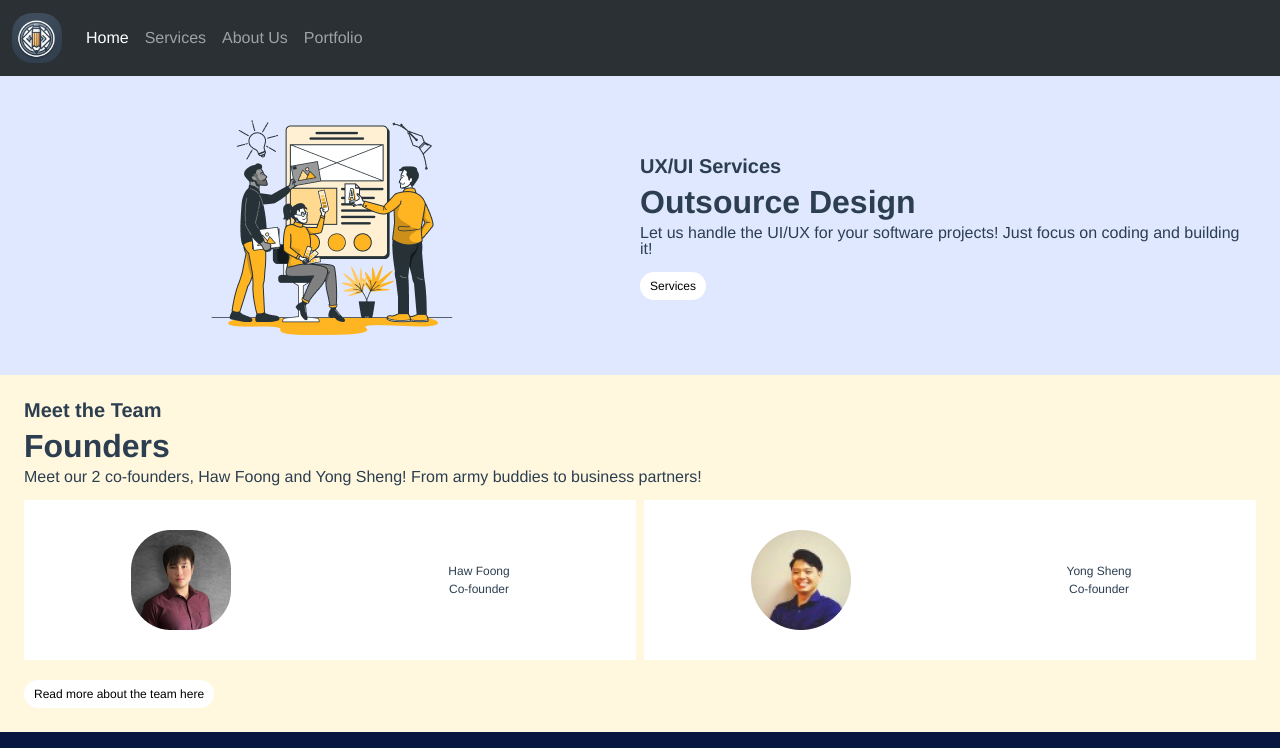
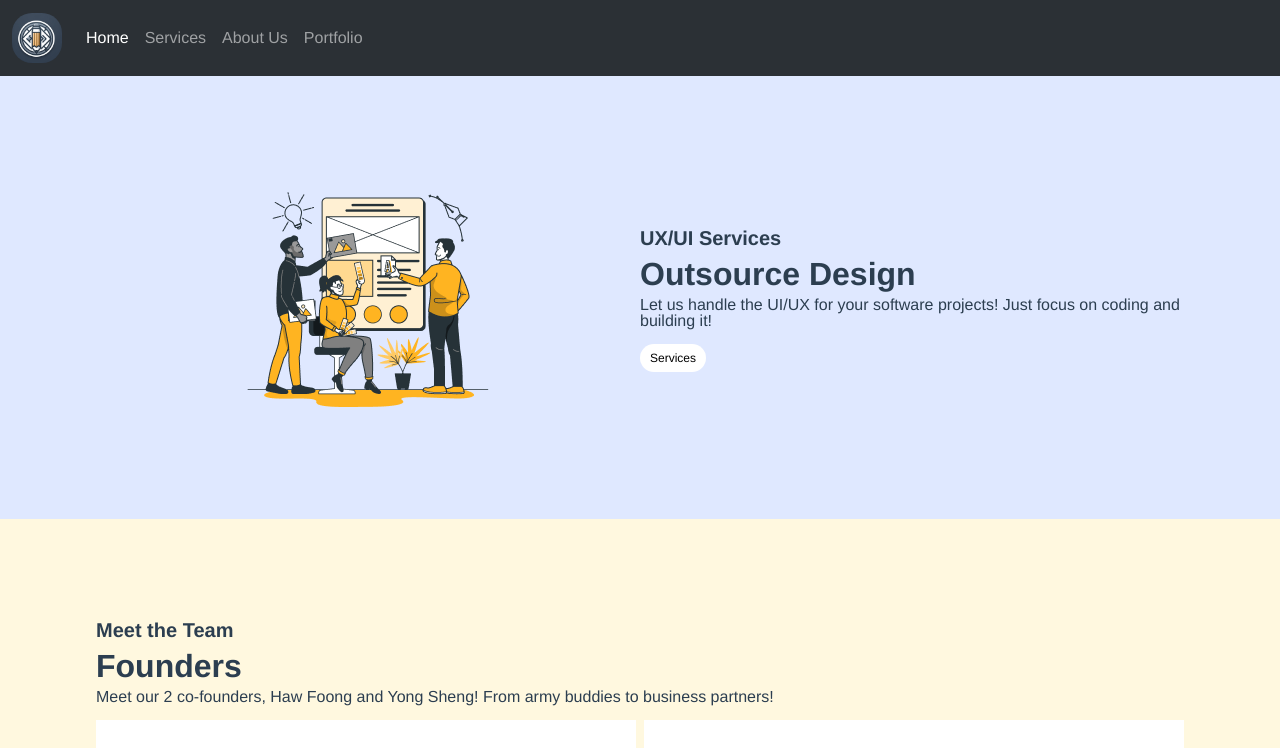
Before and after one commit to sh3ngsh3ng/design-werkz-demo, a Vue app: page / in a window 1280 px wide. Shown: the top 748 px of the page. Built offline with nearby package versions, Linux system fonts and the light colour scheme.

Commit message:
added minor adjustments for laptop view 1280px

```diff
--- a/src/App.vue
+++ b/src/App.vue
@@ -64,5 +64,15 @@
       min-height: 70vh;
     }
 
+    .section {
+      padding: 48px;
+    }
+
+  }
+
+  @media screen and (min-width: 1280px) {
+    .section {
+      padding: 96px;
+    }
   }
 </style>
--- a/src/components/ContactCardBig.vue
+++ b/src/components/ContactCardBig.vue
@@ -1,9 +1,9 @@
 <template>
     <div id="contact-card-big">
         <div class="row">
-            <div id="img-div" class="sub-div col-md-6 d-md-flex justify-content-center align-items-center"><img
+            <div id="img-div" class="sub-div col-md-6 col-lg-4 d-md-flex justify-content-center align-items-center"><img
                     :src="getImgUrl(pic)" v-bind:alt="pic" /></div>
-            <div id="info-div" class="col-md-6">
+            <div id="info-div" class="col-md-6 col-lg-8">
                 <div id="name-div" class="sub-div"><span class="name-text">{{name}}</span></div>
                 <div id="title-div" class="sub-div"><span class="title-text">{{title}}</span></div>
                 <div id="descr-div" class="sub-div"><span class="descr-text">{{descr}}</span></div>
--- a/src/components/ContactCardSmall.vue
+++ b/src/components/ContactCardSmall.vue
@@ -1,11 +1,11 @@
 <template>
     <div id="contact-card-sm" class="col d-md-flex">
-        <div class="d-flex justify-content-center col-md-6 align-items-center">
+        <div class="d-flex justify-content-center col-md-6 col-lg-4 align-items-center">
             <div>
                 <img :src="getImgUrl(pic)" v-bind:alt="pic" />
             </div>
         </div>
-        <div id="info-div" class="col-md-6 d-md-flex justify-content-center align-items-center">
+        <div id="info-div" class="col-md-6 col-lg-auto d-md-flex justify-content-center align-items-center">
             <div class="row">
                 <div id="name-div" class="col-12 d-flex justify-content-center"><span
                         class="card-sm-text">{{name}}</span>
--- a/src/pages/MainPage.vue
+++ b/src/pages/MainPage.vue
@@ -65,7 +65,7 @@
 
     #section-two {
         background-color: #FFF8DF;
-        padding-top: 20px;
+        /* padding-top: 20px; */
     }
 
     .custom-btn {
```
